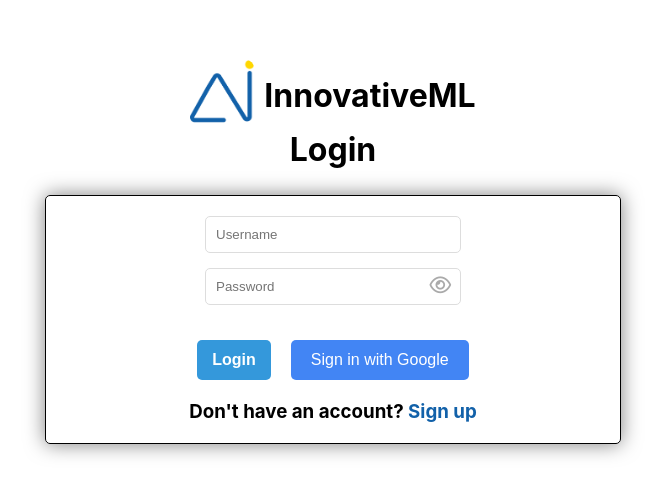
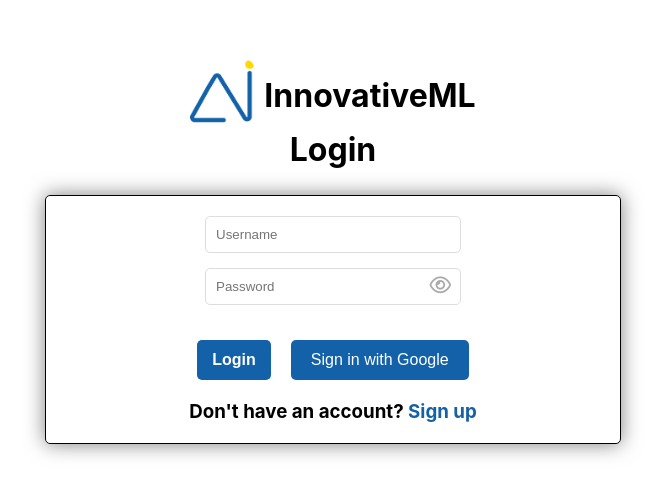
Before and after one commit to AhmadSerhall/innovativeML, a React (Create React App) app in the folder frontend/: page /login in a window 1280 px wide. Shown: the part 138-634 px from the top of the page, without its empty margins (307-972 px from the left). Built offline with nearby package versions, Linux system fonts and the light colour scheme.

Commit message:
added a new image to my assets

```diff
--- a/frontend/src/pages/Login/index.jsx
+++ b/frontend/src/pages/Login/index.jsx
@@ -47,7 +47,7 @@ const Login = () => {
           placeholder="Password"
         />
         <div className='button-container flex row'>
-        <Button text="Login" onClick={handleLogin} />
+        <Button text="Login" bgColor="#1261A9" onClick={handleLogin} />
         <GoogleLogin
           clientId="your-google-client-id"
           buttonText="Sign in with Google"
--- a/frontend/src/pages/Login/style.css
+++ b/frontend/src/pages/Login/style.css
@@ -33,7 +33,7 @@
     color:#1261A9;
   }
   .signup:hover{
-    color:#4285f4;
+    color:#1c3aa9;
   }
   .button-container{
     gap:20px;
@@ -41,7 +41,7 @@
   }
 
 .google-signin-button {
-  background-color: #4285f4;
+  background-color: #1261A9;
   color: #fff;
   border: none;
   padding: 10px 20px;
```
Also changed, not shown: frontend/src/assets/bg img.avif (added).
